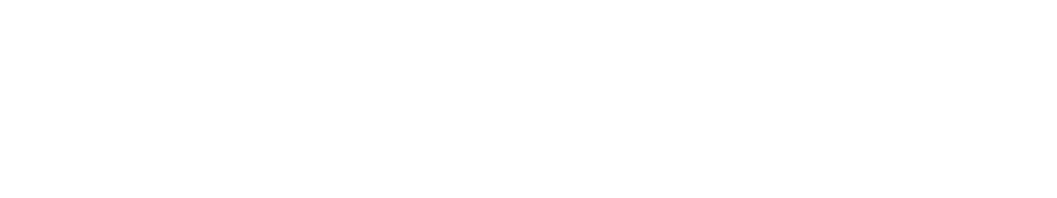
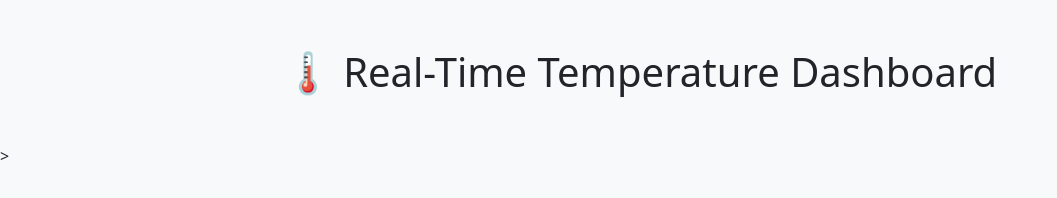
Before and after one commit to sami2995/temprature-dashboard, a plain HTML site: page index.html in a window 1280 px wide. Shown: the whole page, without its empty margins (0-1057 px from the left). Drawn offline with nearby package versions, Linux system fonts and the light colour scheme.

Commit message:
main body using bootstrap

```diff
--- a/index.html
+++ b/index.html
@@ -4,8 +4,19 @@
     <meta charset="UTF-8">
     <meta name="viewport" content="width=device-width, initial-scale=1.0">
     <title>Temperature Monitoring Dashboard</title>
+    <link href="https://cdn.jsdelivr.net/npm/bootstrap@5.3.3/dist/css/bootstrap.min.css" rel="stylesheet" />
+
 </head>
-<body>
+
+<body class="bg-light">
+    <div class="container py-5">
+      <h1 class="mb-4 text-center">🌡️ Real-Time Temperature Dashboard</h1>
+      <div id="dashboard" class="row g-4"></div>
+    </div>>
+
+    <script>
+
+    </script>
 
 </body>
 </html>
```
